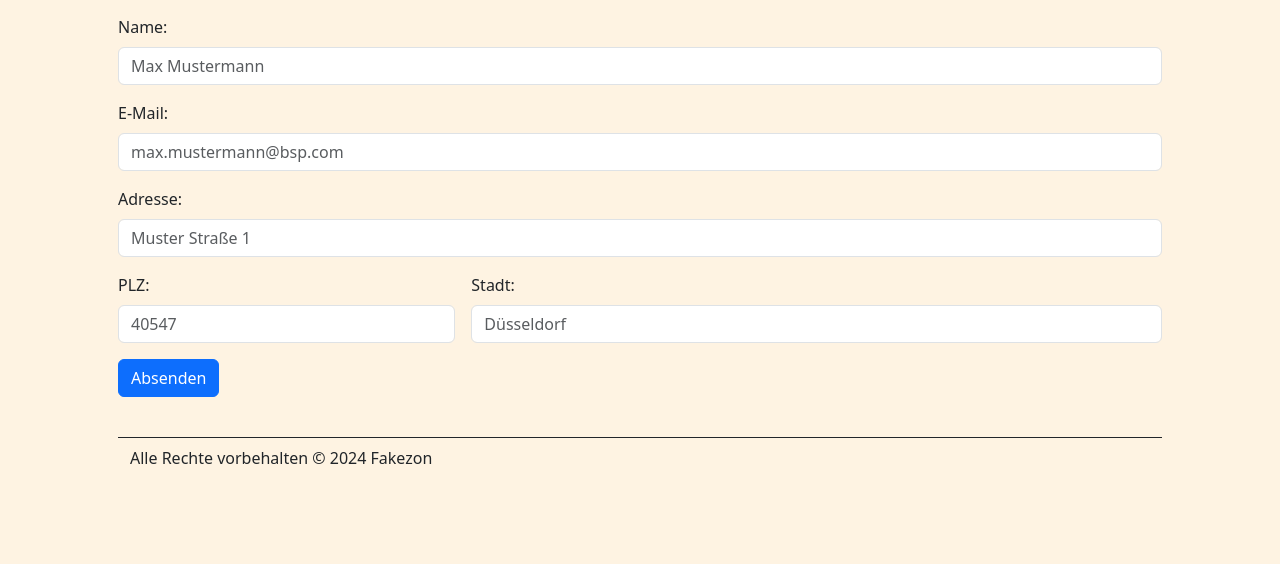
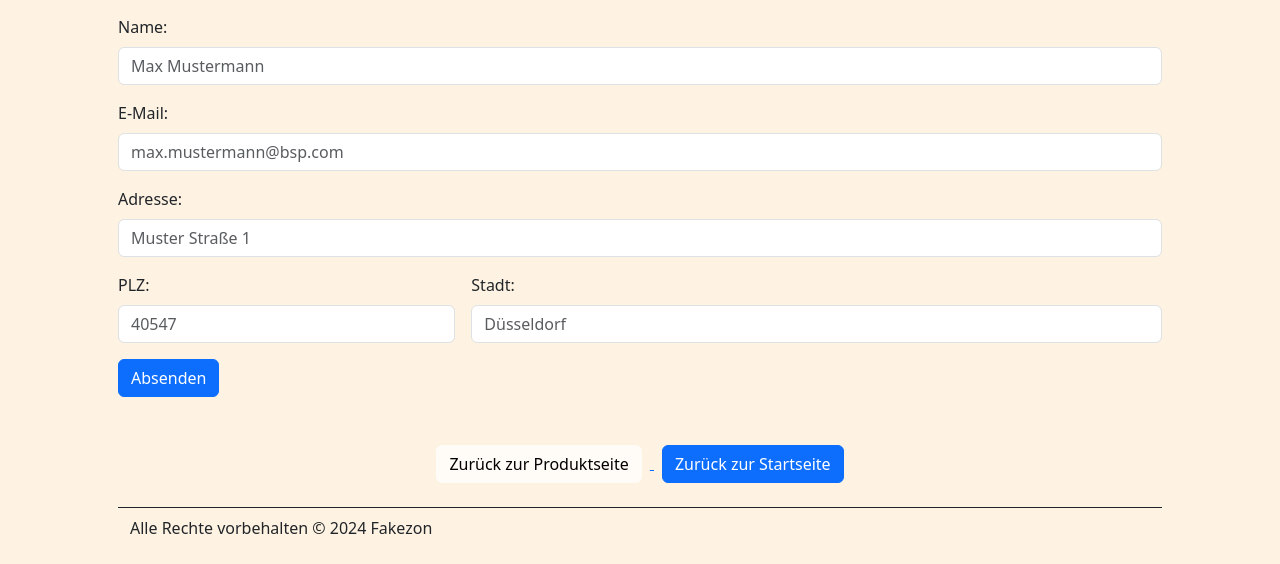
Before and after one commit to juliusabels/Amazon2, a PHP site: page /checkout.php?product_id=1 in a window 1280 px wide. Shown: the part 674-1238 px from the top of the page. Before the commit the page ends 1138 px from the top, so only its background shows below. Run offline with PHP 8.4, Linux system fonts and the light colour scheme; data comes from the database, SQL or seed files in the repository.

Commit message:
checkout.php

```diff
--- a/checkout.php
+++ b/checkout.php
@@ -120,6 +120,18 @@
     </form>
 </div>
 
+<!-- Buttons für Zurück zur Produktseite und zur Startseite -->
+<div class="text-center my-4">
+    <!-- Zurück zur Produktseite -->
+    <a href="product.php?id=<?php echo $product_id; ?>">
+        <button class="btn btn-secondary mx-2">Zurück zur Produktseite</button>
+    </a>
+    <!-- Zurück zur Startseite -->
+    <a href="index.php">
+        <button class="btn btn-primary mx-2">Zurück zur Startseite</button>
+    </a>
+</div>
+
 <?php
 // Überprüfen, ob das Formular abgeschickt wurde
 if ($_SERVER["REQUEST_METHOD"] == "POST") {
@@ -156,10 +168,6 @@
     } else {
         echo "<p>Die Bestellung konnte nicht bearbeitet werden. Bitte versuchen Sie es später erneut.</p>";
     }
-} else {
-?>
-
-<?php
 }
 ?>
 
```
